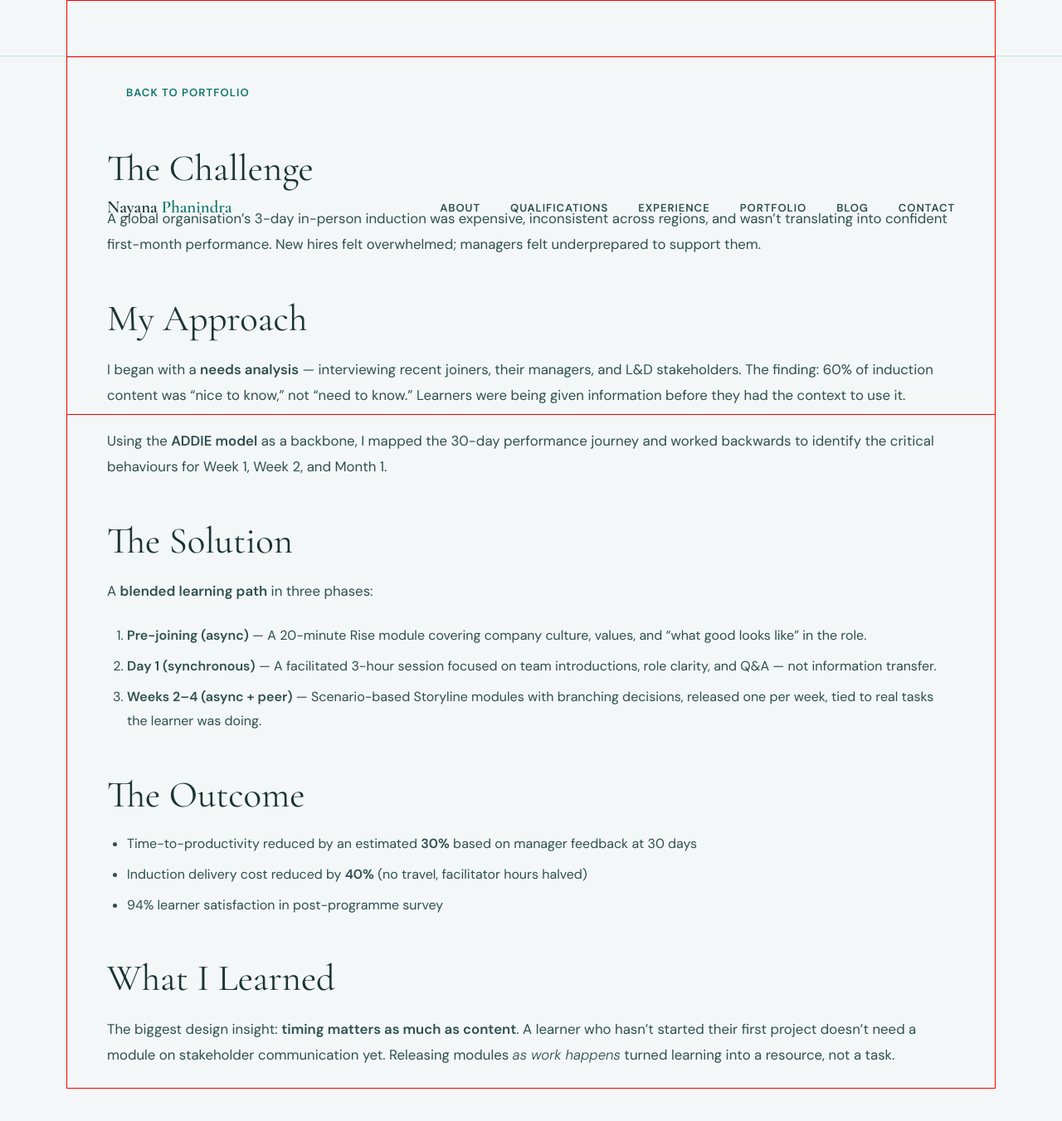
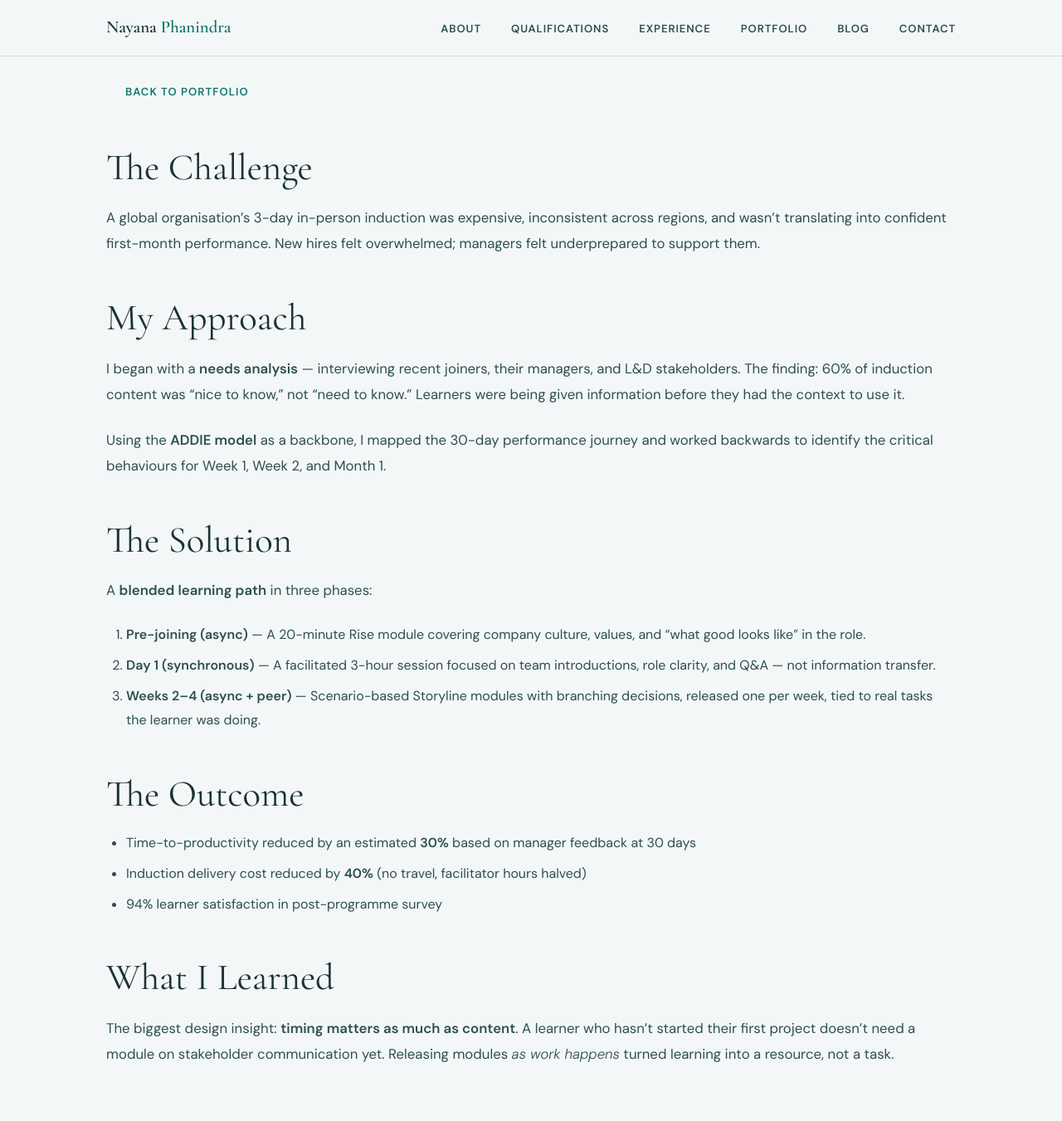
Before and after one commit to nayanaphanindra/nayanaphanindra.github.io, a Jekyll site: the page built from _portfolio/onboarding-redesign.md, in a window 1280 px wide and 1400 px high. Shown: the top 1351 px of the window at 83% size. Built offline with Jekyll 4.4.1, drawn with Linux system fonts in a browser that asks for light colours.

Commit message:
Update portfolio_item.html

```diff
--- a/_layouts/portfolio_item.html
+++ b/_layouts/portfolio_item.html
@@ -1,20 +1,6 @@
 ---
 layout: default
 ---
-<style>
-  /* Force visibility for troubleshooting */
-  .post-content.fade-in {
-    opacity: 1 !important;
-    visibility: visible !important;
-    display: block !important;
-    color: #333 !important; /* Ensuring text isn't white-on-white */
-  }
-
-  .container {
-    min-height: 500px;
-    border: 1px solid red; /* Visual cue to see where the container is */
-  }
-</style>
 
 <main class="portfolio-page">
   <div class="container">
```
Also changed, not shown: other parts of _layouts/portfolio_item.html (+10 -0 lines).
